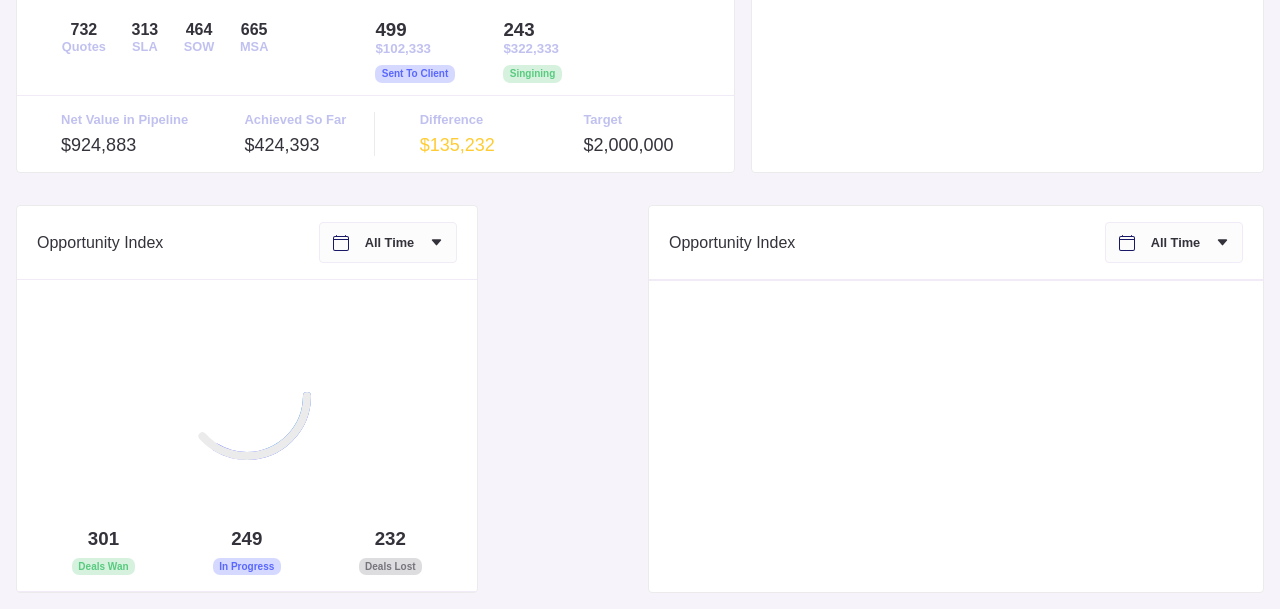
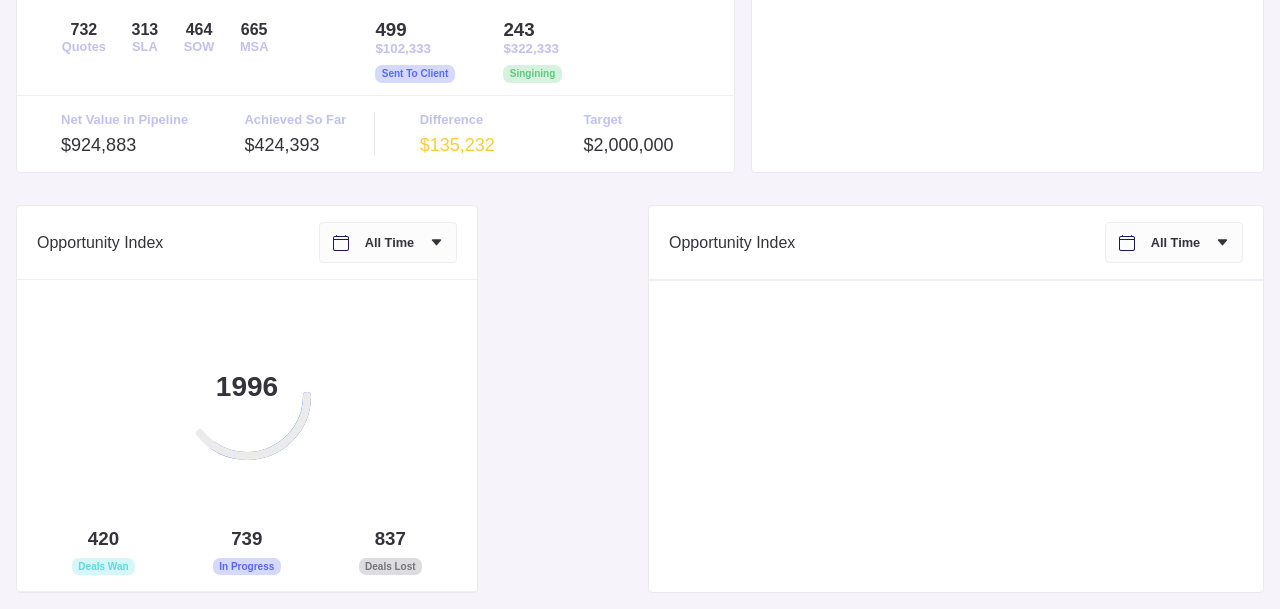
Before and after one commit to RubensVictorSantos/Dashboard, a plain HTML site: page index.html in a window 1280 px wide. Shown: the part 272-881 px from the top of the page. Drawn offline with nearby package versions, Linux system fonts and the light colour scheme.

Commit message:
Gráfico de rosca

```diff
--- a/index.html
+++ b/index.html
@@ -258,24 +258,20 @@
                     <!-- GRAPH -->
                     <div class="graph">
                         <svg class="fundo chart1" id="chart1">
-                            <circle
-                                stroke="#5fd8e4"
-                                stroke-linecap="round"
-                                id="c1" cx="100" cy="100" r="60" />
+                            <circle stroke="#5fd8e4" stroke-linecap="round" id="c1" cx="100" cy="100" r="60" />
                         </svg>
 
                         <svg class="fundo chart2" id="chart2">
-                            <circle
-                                stroke="#5967ff"
-                                stroke-linecap="round"
-                                id="c2" cx="100" cy="100" r="60" />
+                            <circle stroke="#5967ff" stroke-linecap="round" id="c2" cx="100" cy="100" r="60" />
                         </svg>
 
                         <svg class="fundo chart3" id="chart3">
-                            <circle
-                                stroke="#ebebeb"
-                                stroke-linecap="round"
-                                id="c3" cx="100" cy="100" r="60" />
+                            <circle stroke="#ebebeb" stroke-linecap="round" id="c3" cx="100" cy="100" r="60" />
+                            <g>
+                                <text y="50%">
+                                    <tspan x="50%" text-anchor="middle" class="donut-text"></tspan>
+                                </text>
+                            </g>
                         </svg>
                     </div>
 
@@ -285,7 +281,7 @@
                 <div class="d-flex justify-content-around align-items-center p4">
                     <div class="d-flex justify-content-center align-items-center flex-column">
                         <h3 class="pb2 deals-status">243</h3>
-                        <span class="bedge-pill-success fsize-x-small fweight-bolder border-radius">
+                        <span class="bedge-pill-info fsize-x-small fweight-bolder border-radius">
                             Deals Wan
                         </span>
                     </div>
--- a/js/script.js
+++ b/js/script.js
@@ -1,4 +1,4 @@
-// Quando carregar a página
+ // Quando carregar a página
 $(document).ready(function () {
     // Função 'onClick' do btn_carregar
     $("#btn_carregar").on("click", function (e) {
@@ -12,6 +12,7 @@ $(document).ready(function () {
     });
 
     let deals = document.getElementsByClassName("deals-status");
+    let donutText = document.getElementsByClassName("donut-text");
     var chart1 = document.getElementById("chart1");
     var chart2 = document.getElementById("chart2");
     var chart3 = document.getElementById("chart3");
@@ -21,7 +22,7 @@ $(document).ready(function () {
 
     let c = (c3.getAttribute('r') * 2) * 3.14;
 
-    let numbers = [Math.ceil(Math.random() * 10), Math.ceil(Math.random() * 10), Math.ceil(Math.random() * 10)]
+    let numbers = [Math.ceil(Math.random() * 1000), Math.ceil(Math.random() * 1000), Math.ceil(Math.random() * 1000)]
     let sum = 0;
 
     for (let i = 0; i < numbers.length; i++) {
@@ -35,19 +36,11 @@ $(document).ready(function () {
         return c - (t-10)
     });
 
-    console.log(dashoffset);
+    deals[0].innerHTML = `${numbers[0]}`;
+    deals[1].innerHTML = `${numbers[1]}`;
+    deals[2].innerHTML = `${numbers[2]}`;
 
-    let t = 0;
-
-    for (let i = 0; i < dashoffset.length; i++) {
-        t += dashoffset[i];
-    }
-
-    console.log(t);
-
-    deals[0].innerHTML = `${Math.floor(dashoffset[0])}`;
-    deals[1].innerHTML = `${Math.floor(dashoffset[1])}`;
-    deals[2].innerHTML = `${Math.floor(dashoffset[2])}`;
+    donutText[0].innerHTML = `${sum}`;
 
     c1.setAttribute('stroke-dashoffset', dashoffset[0])
     c2.setAttribute('stroke-dashoffset', dashoffset[1])
@@ -57,13 +50,23 @@ $(document).ready(function () {
     c2.setAttribute('stroke-dasharray', c)
     c3.setAttribute('stroke-dasharray', c)
 
-    let rotate = dashoffset.map(value => (value * 360) / c)
+    let total = 0;
 
-    // console.log(rotate)
+    for (let i = 0; i < dashoffset.length; i++) {
+        total += dashoffset[i];
+    }
 
-    // chart2.style.transform = `rotate(${-rotate[0]}deg)`
+    let rotate = dashoffset.map(value => {
+        let a = (value * 100) / total
+        let b = (a / 100) * 360;
+
+        return b
+    })
+
+    console.log(rotate);
+    console.log(dashoffset);
+
+    // chart1.style.transform = `rotate(${-360}deg)`
     // chart3.style.transform = `rotate(${-rotate[1]}deg)`
 
-    // console.log(numbers+`\n`+dashoffset+`\n`+rotate);
-
 });
--- a/styles/style.sass
+++ b/styles/style.sass
@@ -75,7 +75,6 @@ input[type="button"]
         button
             background-color: transparent
 
-
 /* ============== AVATAR ============== */
 .avatar
     vertical-align: middle
@@ -93,7 +92,6 @@ input[type="button"]
 /* ============== SHADOW ============== */
 .shadow
     box-shadow: 0 0 10px 5px rgba(190,190,200, .5)
-
 
 .container-wrapper
     display: grid
@@ -363,7 +361,9 @@ input[type="button"]
     transform: rotate(0deg)
     transform-origin: center
 
-//#5fd8e4
-//#5967ff
-// 376.8 = 360
-// 260 = X
+.donut-text
+    fill: #34323a
+    font-size: 2em
+    line-height: 1
+    font-weight: bold
+    font-family: Arial, Helvetica, sans-serif
```
Also changed, not shown: styles/style.css, 1 other file.
